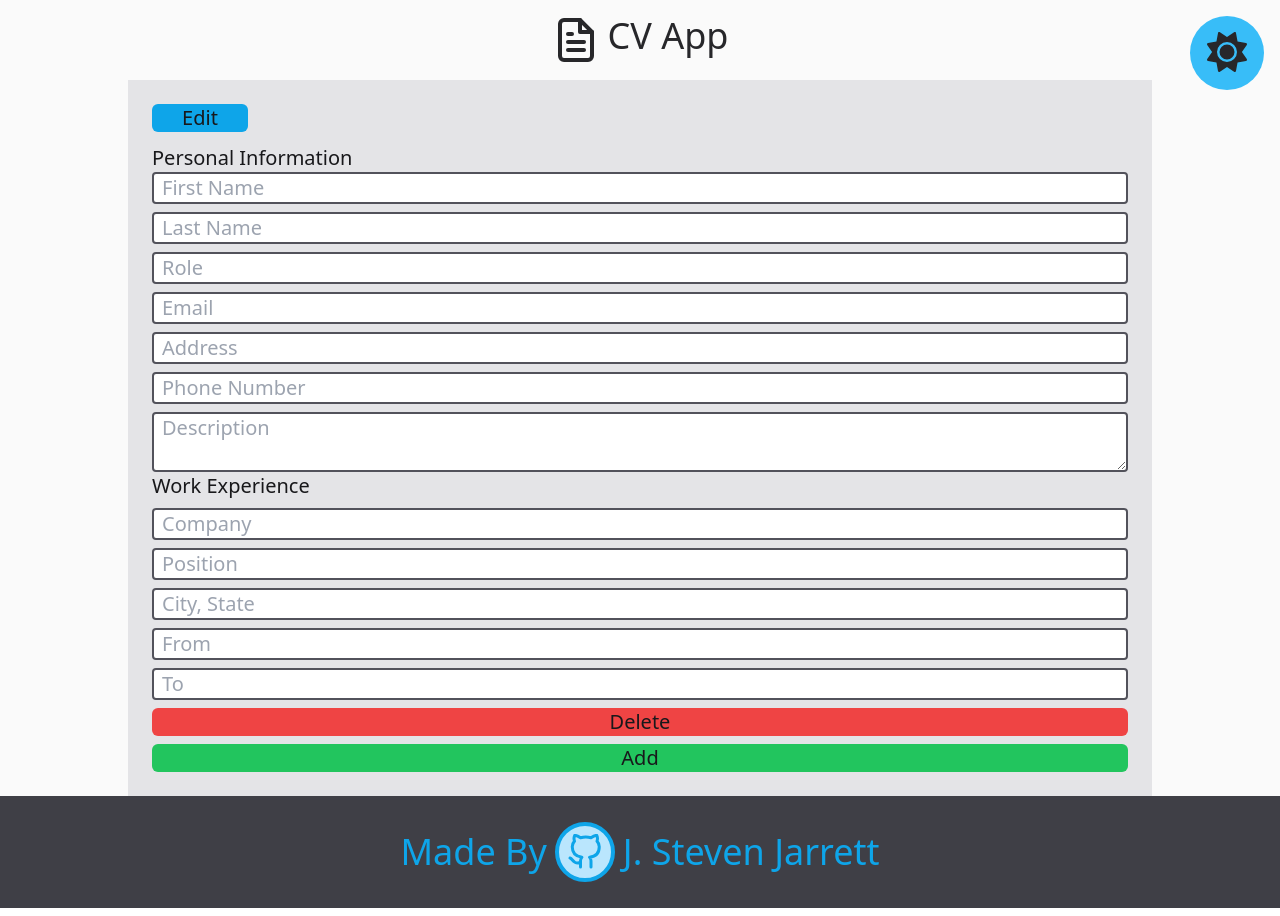
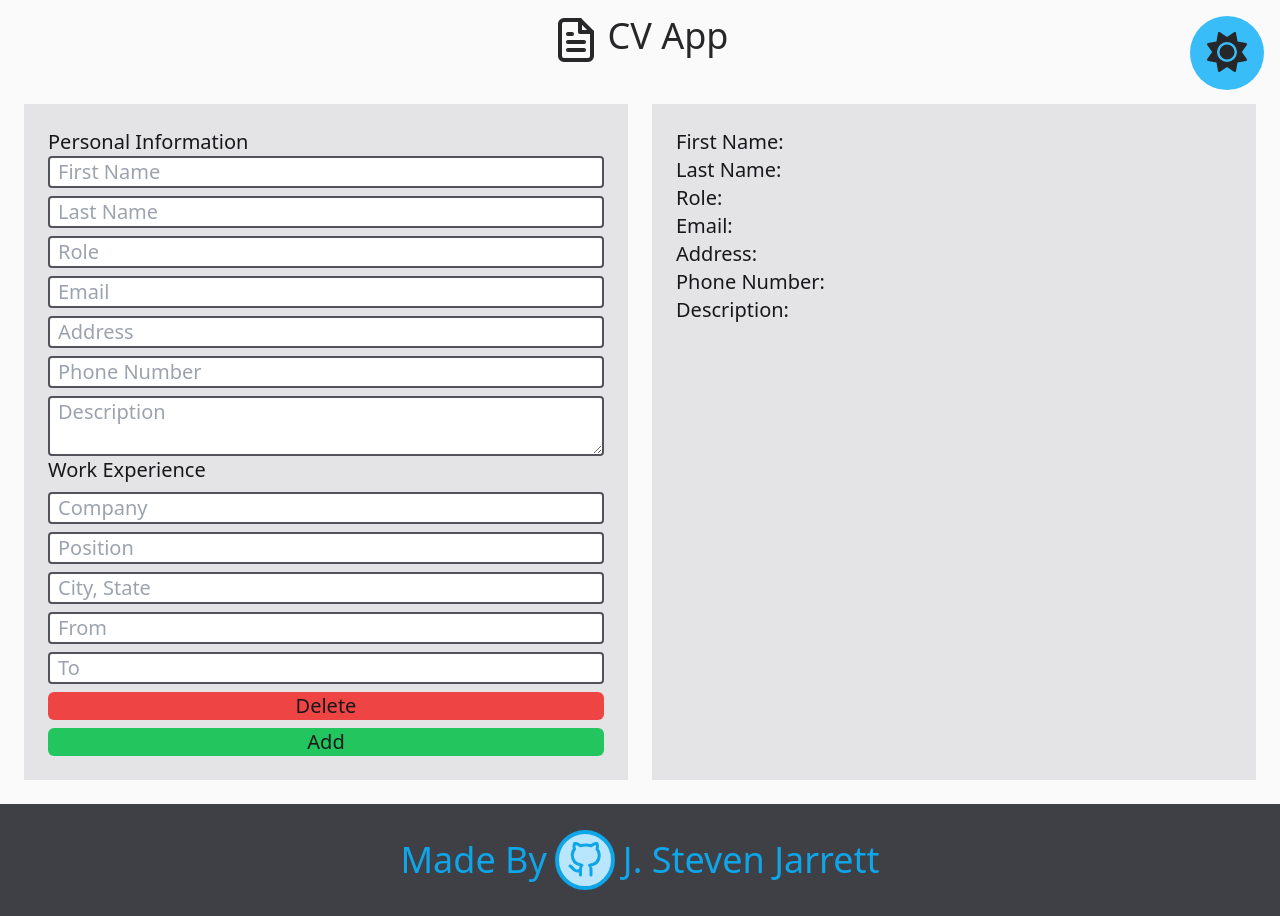
Before and after one commit to Bantchee/cv-project, a React (Create React App) app: page / in a window 1280 px wide. Built offline with nearby package versions, Linux system fonts and the light colour scheme; the HTML template or start-up script is replaced by a standard one.

Commit message:
Restructure how app is displayed

```diff
--- a/src/App.js
+++ b/src/App.js
@@ -41,7 +41,7 @@ class App extends React.Component {
     const personal = JSON.parse(JSON.stringify(this.state.personal));
     personal[key] = val;
     this.setState({
-      personal,
+      personal: {},
     });
   }
 
@@ -63,7 +63,6 @@ class App extends React.Component {
   }
 
   handleButtonClick(e) {
-    console.log("hi");
     this.setState({
       isEditPage: !this.state.isEditPage,
     });
@@ -71,22 +70,21 @@ class App extends React.Component {
 
   render() {
     return (
-      <div className="text-xl bg-zinc-50 dark:bg-zinc-700 flex flex-col justify-between">
+      <div className="text-xl bg-zinc-50 dark:bg-zinc-700 ">
         <Header />
-        <div className=" mx-32 p-6 bg-zinc-200 text-zinc-900 dark:bg-zinc-600 dark:text-zinc-50">
-          {(this.state.isEditPage) ?
+        <div className="flex justify-center gap-6 p-6">
+          {/* {(this.state.isEditPage) ?
             <Button value="Edit" className="w-24 mb-3 rounded-md text-zinc-900 bg-sky-500 hover:bg-sky-400 dark:text-zinc-50 dark:bg-emerald-500 dark:hover:bg-emerald-400" onClick={(e) => {this.handleButtonClick(e)}}/> :
             <Button value="Preview" className="w-24 text-zinc-800 bg-sky-400" onClick={(e) => {this.handleButtonClick(e)}}/>
-          }
+          } */}
 
 
-          {(this.state.isEditPage) ?
           <EditPage
             handlePersonalInputChange={(e) => this.handlePersonalInputChange(e)}
             handleExperienceInputChange={(e, index) => this.handleExperienceInputChange(e, index)}
             personal = {this.state.personal}
             experience = {this.state.experience}
-            /> :
+          />
           <PreviewPage
             firstName={this.state.personal.firstName}
             lastName={this.state.personal.lastName}
@@ -96,7 +94,6 @@ class App extends React.Component {
             phoneNumber={this.state.personal.phoneNumber}
             description={this.state.personal.description}
           />
-          }
         </div>
         <Footer />
       </div>
--- a/src/components/EditPage.js
+++ b/src/components/EditPage.js
@@ -6,7 +6,7 @@ export class EditPage extends React.Component {
     render() {
         console.log(this.props);
         return (
-            <div>
+            <div className='flex-1 p-6 bg-zinc-200 text-zinc-900 dark:bg-zinc-600 dark:text-zinc-50'>
                 <Personal
                     onChange={this.props.handlePersonalInputChange}
                     personal = {this.props.personal}
--- a/src/components/PreviewPage.js
+++ b/src/components/PreviewPage.js
@@ -4,7 +4,7 @@ export class PreviewPage extends React.Component {
     render() {
         let {firstName, lastName, role, email, address, phoneNumber, description} = this.props;
         return (
-            <div>
+            <div className="flex-1 p-6 bg-zinc-200 text-zinc-900 dark:bg-zinc-600 dark:text-zinc-50">
                 <p>First Name: {firstName}</p>
                 <p>Last Name: {lastName}</p>
                 <p>Role: {role}</p>
```
Lines whose indentation alone changed are shown as unchanged.
